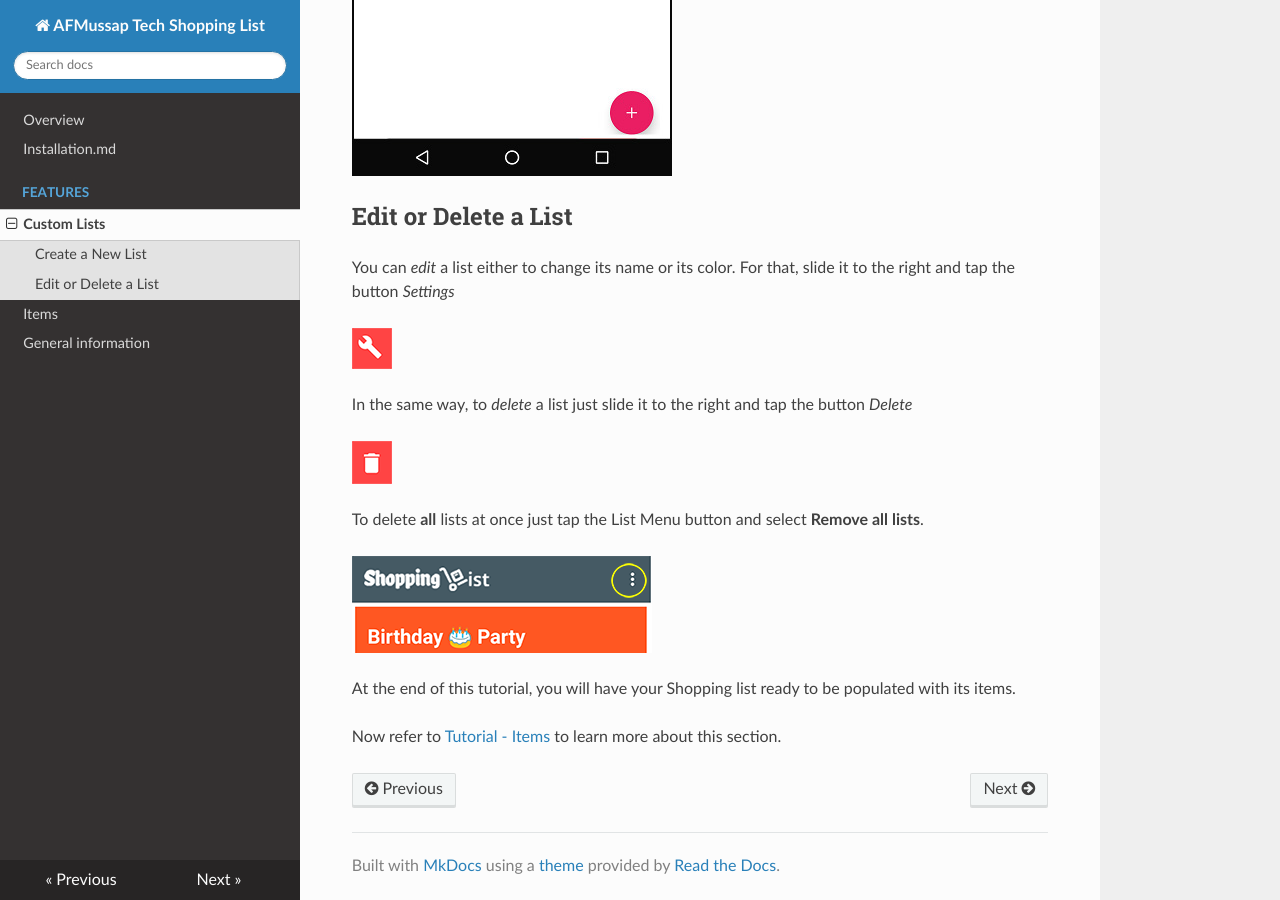
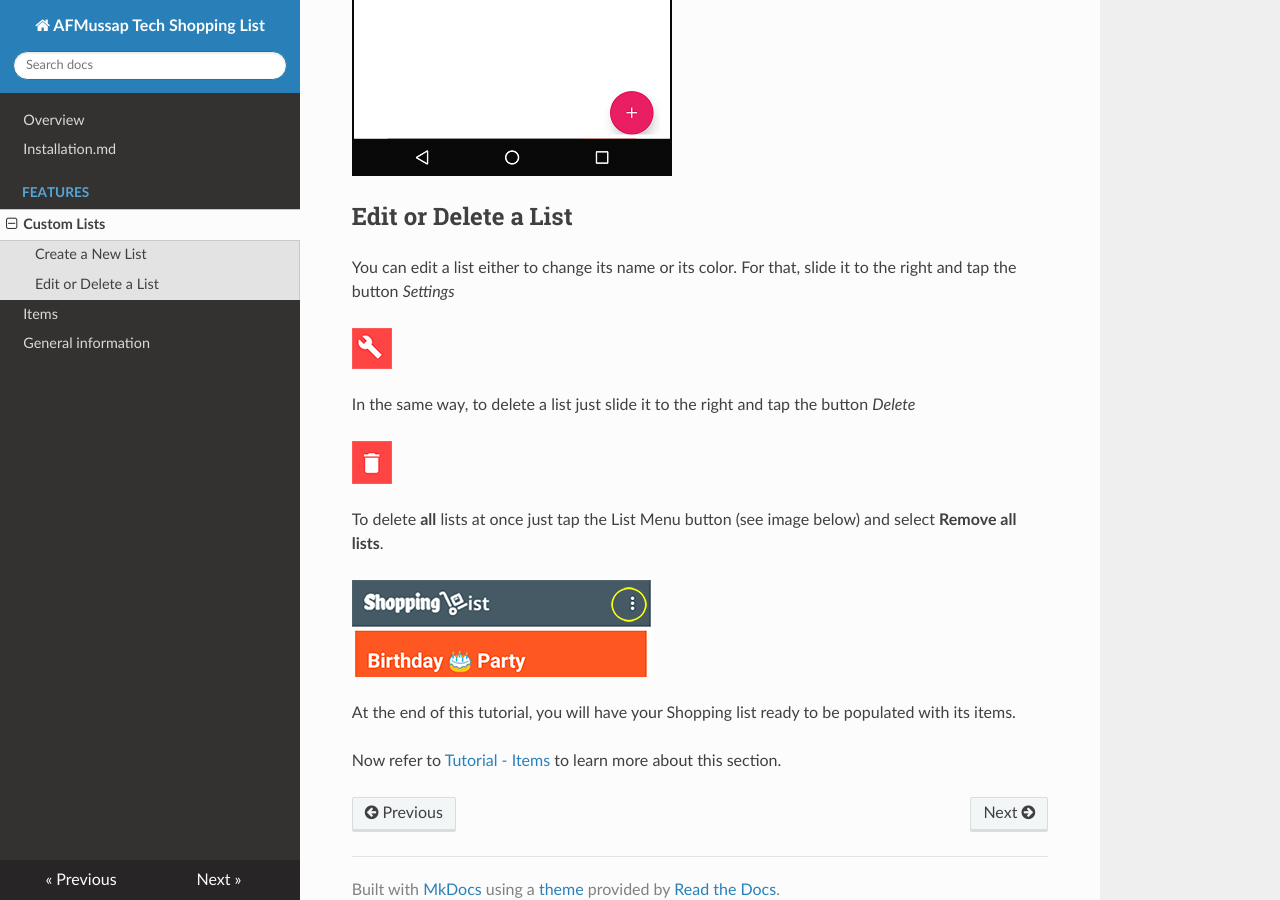
Before and after one commit to andreamussap/AFMussap-Tech-Shopping-List, an MkDocs documentation site: the page built from docs/custom_lists.md, in a window 1280 px wide and 900 px high, scrolled down 1719 px. Built offline with MkDocs 1.6.1, drawn with Linux system fonts in a browser that asks for light colours; nearby versions of some CDN libraries; old or Windows-style settings are respelled for this version of MkDocs.

Commit message:
Update custom_lists.md

```diff
--- a/docs/custom_lists.md
+++ b/docs/custom_lists.md
@@ -1,4 +1,4 @@
-#Tutorial - Custom Lists
+# Tutorial - Custom Lists
 
 With **Shopping List** App you can create custom lists to better organize your shopping.
 
@@ -30,15 +30,15 @@
 ## Edit or Delete a List
 
 
-You can *edit* a list either to change its name or its color. For that, slide it to the right and tap the button *Settings*
+You can edit a list either to change its name or its color. For that, slide it to the right and tap the button *Settings*
 
 ![](https://github.com/andreamussap/AFMussap-Tech-Shopping-List/blob/master/docs/images/shop-list-button-edit-list.png "Edit a List")
 
-In the same way, to *delete* a list just slide it to the right and tap the button *Delete*
+In the same way, to delete a list just slide it to the right and tap the button *Delete*
 
 ![](https://github.com/andreamussap/AFMussap-Tech-Shopping-List/blob/master/docs/images/shop-list-button-delete-list.png "Delete a List")
 
-To delete **all** lists at once just tap the List Menu button and select **Remove all lists**.
+To delete **all** lists at once just tap the List Menu button (see image below) and select **Remove all lists**.
 
 ![](https://github.com/andreamussap/AFMussap-Tech-Shopping-List/blob/master/docs/images/shop-list-lists-menu.png "List Menu button")
 
```
